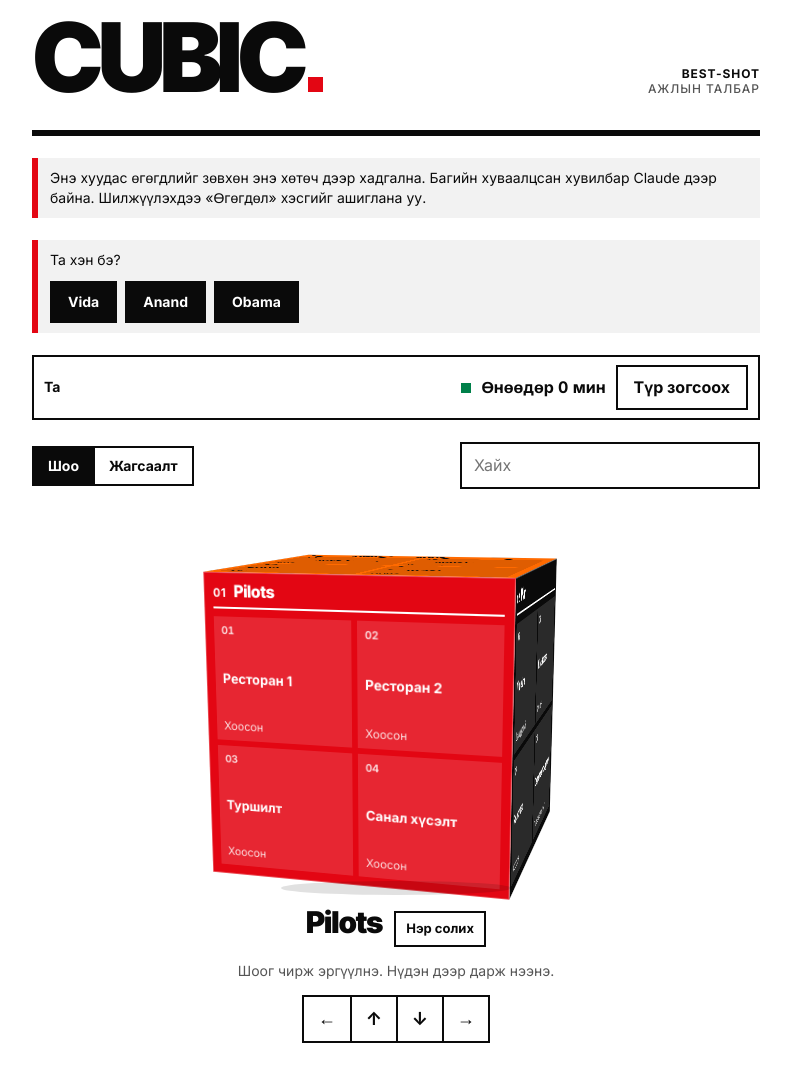
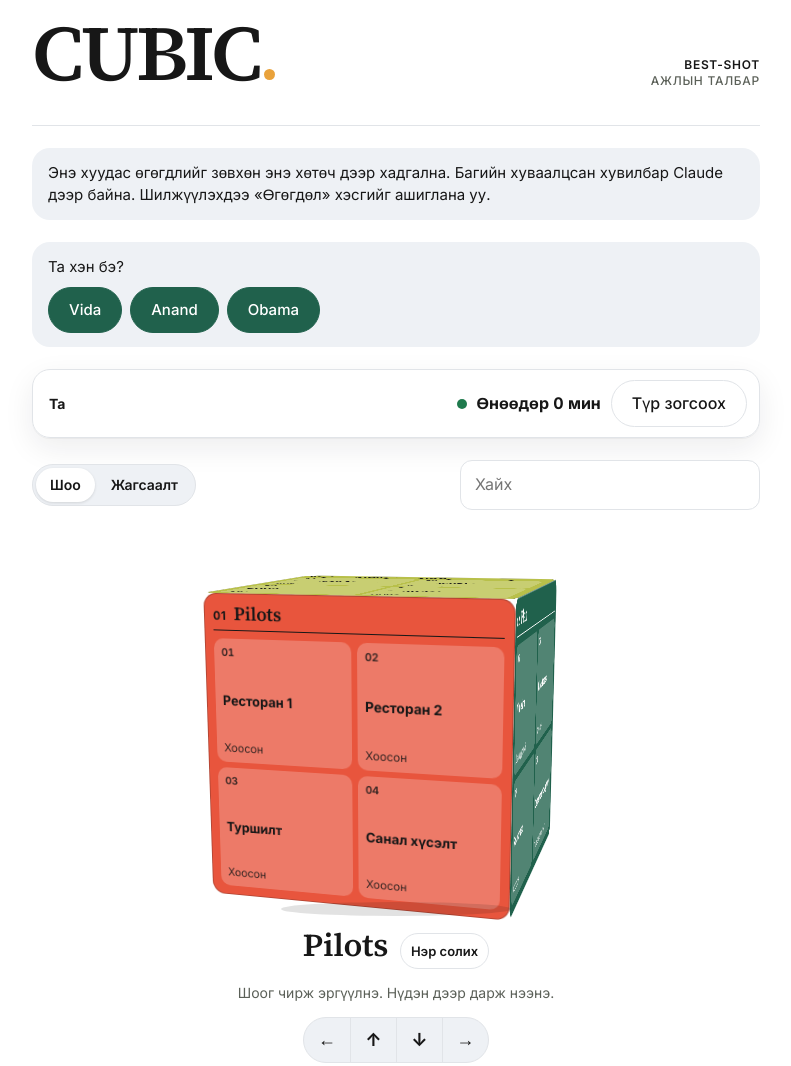
Before and after one commit to Ulziibadrakh-tech/cubic, a plain HTML site: page index.html in a window 1280 px wide. Shown: the top 1066 px of the page, without its empty margins (244-1035 px from the left). Drawn offline with Linux system fonts and the light colour scheme.

Commit message:
Calm editorial restyle
Serif headings (Source Serif 4, has Cyrillic) with Inter for text, deep
green as the one action colour, soft rounded panels, pill buttons, and
flat illustration colours on the cube faces. Dark values updated in
both places. Layout, motion and behaviour unchanged.

Co-Authored-By: Claude Opus 5.5 <noreply@anthropic.com>
Claude-Session: https://claude.ai/code/session_0112qBxTupndHuQ5hcNQCCQF

```diff
--- a/index.html
+++ b/index.html
@@ -6,38 +6,42 @@
 <title>CUBIC Best-shot Workspace</title>
 <link rel="preconnect" href="https://fonts.googleapis.com">
 <link rel="preconnect" href="https://fonts.gstatic.com" crossorigin>
-<link href="https://fonts.googleapis.com/css2?family=Inter:wght@400;500;700&family=Inter+Tight:wght@700;800;900&display=swap" rel="stylesheet">
+<link href="https://fonts.googleapis.com/css2?family=Inter:wght@400;500;600;700&family=Source+Serif+4:opsz,wght@8..60,400;8..60,500;8..60,600&display=swap" rel="stylesheet">
 <style>
-/* Swiss layout: one column, phone first, flat colour, black rules, numbers as labels.
-   The cube is the map; a space is a plain list you type into. */
+/* Calm editorial layout: one column, phone first. Book-like serif headings, a clean
+   sans for text, deep green as the one action colour, soft rounded panels, pill buttons,
+   flat illustration colours on the cube. The cube is the map; a space is a plain list. */
 :root {
-  --bg: #FFFFFF; --sunk: #F2F2F2;
-  --ink: #0A0A0A; --ink-2: #555555;
-  --line: #0A0A0A; --hair: #D6D6D6;
-  --accent: #E30613; --good: #00804A; --bad: #D0000E; --away: #B87400;
-  --f0: #E30613; --fi0: #FFFFFF;  --f1: #0A0A0A; --fi1: #FFFFFF;  --f2: #0047BB; --fi2: #FFFFFF;
-  --f3: #FFD100; --fi3: #0A0A0A;  --f4: #FF6A00; --fi4: #0A0A0A;  --f5: #00804A; --fi5: #FFFFFF;
-  --p-vida: #0047BB; --p-anand: #00804A; --p-obama: #E30613; --p-ink: #FFFFFF;
-  --display: 'Inter Tight', 'Helvetica Neue', Helvetica, Arial, sans-serif;
+  --bg: #FFFFFF; --sunk: #EEF1F5;
+  --ink: #171717; --ink-2: #5B6058;
+  --line: #171717; --hair: #E1E4E8;
+  --accent: #20614C; --on-accent: #FFFFFF; --warm: #E9A23B; --good: #1F7A4D; --bad: #C23B22; --away: #A86400;
+  --f0: #E8553D; --fi0: #171717;  --f1: #20614C; --fi1: #FFFFFF;  --f2: #F5CF4B; --fi2: #171717;
+  --f3: #F3B5C3; --fi3: #171717;  --f4: #B8C04A; --fi4: #171717;  --f5: #171A14; --fi5: #F6F3EA;
+  --p-vida: #20614C; --p-anand: #C23B22; --p-obama: #3E4A8A; --p-ink: #FFFFFF;
+  --display: 'Source Serif 4', Georgia, 'Times New Roman', serif;
   --body: 'Inter', 'Helvetica Neue', Helvetica, Arial, sans-serif;
-  --rule: 2px;
+  --rule: 1.5px; --r: 18px; --r-sm: 12px;
+  --shadow: 0 1px 0 rgba(23,23,23,.04), 0 10px 30px rgba(23,30,40,.08);
 }
 @media (prefers-color-scheme: dark) {
   :root:not([data-theme="light"]) {
-    --bg: #0A0A0A; --sunk: #1A1A1A; --ink: #F5F5F5; --ink-2: #A8A8A8; --line: #F5F5F5; --hair: #333333;
-    --accent: #FF3B30; --good: #2FD27F; --bad: #FF5A52; --away: #F0A830;
-    --f0: #E8202A; --fi0: #FFFFFF;  --f1: #F5F5F5; --fi1: #0A0A0A;  --f2: #2F6BFF; --fi2: #FFFFFF;
-    --f3: #FFD100; --fi3: #0A0A0A;  --f4: #FF6A00; --fi4: #0A0A0A;  --f5: #00A35C; --fi5: #FFFFFF;
-    --p-vida: #2F6BFF; --p-anand: #00A35C; --p-obama: #E8202A;
+    --bg: #10130C; --sunk: #1A1F17; --ink: #F2F1EC; --ink-2: #A9ADA2; --line: #F2F1EC; --hair: #2E3429;
+    --accent: #5DBB94; --on-accent: #10130C; --warm: #F0B04A; --good: #5DBB94; --bad: #FF7A5C; --away: #F0B04A;
+    --f0: #E8553D; --fi0: #171717;  --f1: #2E8466; --fi1: #FFFFFF;  --f2: #F5CF4B; --fi2: #171717;
+    --f3: #F3B5C3; --fi3: #171717;  --f4: #B8C04A; --fi4: #171717;  --f5: #F2F1EC; --fi5: #10130C;
+    --p-vida: #2E8466; --p-anand: #C8402A; --p-obama: #5560B8;
+    --shadow: 0 1px 0 rgba(0,0,0,.4), 0 10px 30px rgba(0,0,0,.35);
     color-scheme: dark;
   }
 }
 :root[data-theme="dark"] {
-  --bg: #0A0A0A; --sunk: #1A1A1A; --ink: #F5F5F5; --ink-2: #A8A8A8; --line: #F5F5F5; --hair: #333333;
-  --accent: #FF3B30; --good: #2FD27F; --bad: #FF5A52; --away: #F0A830;
-  --f0: #E8202A; --fi0: #FFFFFF;  --f1: #F5F5F5; --fi1: #0A0A0A;  --f2: #2F6BFF; --fi2: #FFFFFF;
-  --f3: #FFD100; --fi3: #0A0A0A;  --f4: #FF6A00; --fi4: #0A0A0A;  --f5: #00A35C; --fi5: #FFFFFF;
-  --p-vida: #2F6BFF; --p-anand: #00A35C; --p-obama: #E8202A;
+  --bg: #10130C; --sunk: #1A1F17; --ink: #F2F1EC; --ink-2: #A9ADA2; --line: #F2F1EC; --hair: #2E3429;
+  --accent: #5DBB94; --on-accent: #10130C; --warm: #F0B04A; --good: #5DBB94; --bad: #FF7A5C; --away: #F0B04A;
+  --f0: #E8553D; --fi0: #171717;  --f1: #2E8466; --fi1: #FFFFFF;  --f2: #F5CF4B; --fi2: #171717;
+  --f3: #F3B5C3; --fi3: #171717;  --f4: #B8C04A; --fi4: #171717;  --f5: #F2F1EC; --fi5: #10130C;
+  --p-vida: #2E8466; --p-anand: #C8402A; --p-obama: #5560B8;
+  --shadow: 0 1px 0 rgba(0,0,0,.4), 0 10px 30px rgba(0,0,0,.35);
   color-scheme: dark;
 }
 * { box-sizing: border-box; }
@@ -148,7 +152,7 @@ select.field { padding: 8px 10px; font-size: 14px; }
 .edit-row { display: flex; gap: 8px; flex-wrap: wrap; align-items: center; width: 100%; }
 .edit-row .field { flex: 1 1 200px; }
 .btn { border: var(--rule) solid var(--ink); padding: 9px 16px; font-weight: 700; background: var(--ink); color: var(--bg); }
-.btn:hover { background: var(--accent); border-color: var(--accent); color: #fff; }
+.btn:hover { background: var(--accent); border-color: var(--accent); color: var(--on-accent); }
 .btn.ghost { background: transparent; color: var(--ink); }
 .btn.ghost:hover { background: var(--ink); color: var(--bg); border-color: var(--ink); }
 .btn:disabled { opacity: .45; cursor: default; }
@@ -276,6 +280,69 @@ select.field { padding: 8px 10px; font-size: 14px; }
 .tl-bar { height: 10px; border: var(--rule) solid var(--line); }
 .tl-bar span { display: block; height: 100%; background: var(--ink); }
 .tl-stone.done .tl-bar span { background: var(--good); }
+
+/* ── Soft editorial layer: shapes and type on top of the layout above ── */
+.mast { border-bottom: 1px solid var(--hair); padding-bottom: 14px; }
+.mark { font-weight: 600; letter-spacing: -.03em; font-size: clamp(46px, 13vw, 78px); line-height: .9; }
+.mark::after { border-radius: 50%; background: var(--warm); width: .14em; height: .14em; }
+.mast-side { font-weight: 600; letter-spacing: .06em; }
+.note { border-left: 0; border-radius: var(--r); padding: 14px 16px; font-size: 15px; }
+.label { font-weight: 600; letter-spacing: .08em; color: var(--ink-2); }
+.label::before { color: var(--accent); }
+.toggle { border: 1px solid var(--hair); border-radius: 999px; padding: 3px; gap: 2px; background: var(--sunk); }
+.toggle button { border-radius: 999px; font-weight: 600; padding: 7px 14px; }
+.toggle button + button { border-left: 0; }
+.toggle button[aria-pressed="true"] { background: var(--bg); color: var(--ink); box-shadow: 0 1px 3px rgba(0,0,0,.12); }
+.face { border-radius: 14px; }
+.face-name { font-weight: 600; font-size: 19px; letter-spacing: -.01em; border-bottom-width: 1px; }
+.cell-tile { border-radius: 10px; background: color-mix(in srgb, #FFFFFF 22%, transparent); }
+.cell-tile:hover { background: color-mix(in srgb, #FFFFFF 36%, transparent); }
+.turn { border: 1px solid var(--hair); border-radius: 999px; overflow: hidden; background: var(--sunk); }
+.turn button + button { border-left: 1px solid var(--hair); }
+.turn button:hover { background: var(--accent); color: var(--on-accent); }
+.now h2, .g-head h3, .area-title, .tl-head b, .data-grid h4 { font-weight: 600; letter-spacing: -.015em; }
+.now h2 { font-size: 32px; }
+.g-face { border-top: 1px solid var(--hair); }
+.g-face::before { border-radius: 999px; }
+.g-head h3 { font-size: 24px; }
+.g-cell em { color: var(--accent); }
+.card { border-top: 0; background: var(--sunk); border-radius: var(--r); padding: 18px 16px; }
+.card .todo { background: var(--sunk); }
+.icon-btn { border: 1px solid var(--hair); border-radius: 999px; background: var(--bg); font-weight: 600; }
+.icon-btn:hover { background: var(--accent); color: var(--on-accent); border-color: var(--accent); }
+.field { border: 1px solid var(--hair); border-radius: var(--r-sm); padding: 12px 14px; }
+.field:focus { box-shadow: 0 0 0 3px color-mix(in srgb, var(--accent) 25%, transparent); border-color: var(--accent); }
+.btn { border: 1.5px solid var(--accent); background: var(--accent); color: var(--on-accent); border-radius: 999px; padding: 11px 20px; font-weight: 500; }
+.btn:hover { background: color-mix(in srgb, var(--accent) 85%, var(--ink)); border-color: color-mix(in srgb, var(--accent) 85%, var(--ink)); color: var(--on-accent); }
+.btn.ghost { border-color: var(--hair); background: var(--bg); color: var(--ink); }
+.btn.ghost:hover { border-color: var(--ink); background: var(--bg); color: var(--ink); }
+.editable { border-radius: 8px; }
+.chip { border-radius: 999px; padding: 6px 14px; font-weight: 600; }
+.area-num { font-weight: 500; font-size: 60px; letter-spacing: -.03em; color: var(--accent); }
+.area-title { font-size: 38px; line-height: 1.08; }
+.items { border-top: 1px solid var(--hair); }
+.me { border: 1px solid var(--hair); border-radius: var(--r); padding: 10px 12px 10px 16px; box-shadow: var(--shadow); }
+.dot { border-radius: 50%; }
+.who { border-radius: 50%; border-width: 1.5px; }
+.add-row { gap: 8px; }
+.add-row .field { border-right: 1px solid var(--hair); }
+.add-row .field:focus { border-color: var(--accent); }
+.todo input[type="checkbox"] { accent-color: var(--accent); }
+.x { border-radius: 50%; }
+.toast { border-left: 0; border-radius: var(--r); box-shadow: var(--shadow); padding: 14px 16px; }
+.data-grid h4 { font-size: 22px; }
+.plan { border-top: 1px solid var(--hair); }
+.dep-chip { border-radius: 999px; background: var(--bg); }
+.dep-label { font-weight: 600; }
+.gfilters { border: 1px solid var(--hair); border-radius: var(--r-sm); overflow: hidden; }
+.gfilter b { font-weight: 600; }
+.gfilter[aria-pressed="true"] { background: var(--accent); color: var(--on-accent); }
+.graph-scroll { border: 1px solid var(--hair); border-radius: var(--r); }
+.gnode { border-radius: 8px; border-width: 1.5px; border-left-width: 6px; }
+.gnode.ms { background: var(--accent); color: var(--on-accent); }
+.tl { border-top: 1px solid var(--hair); }
+.tl-bar { border: 0; border-radius: 999px; background: var(--hair); overflow: hidden; }
+.tl-bar span { background: var(--accent); border-radius: 999px; }
 </style>
 </head>
 <body>
```
Also changed, not shown: 1 other file.
